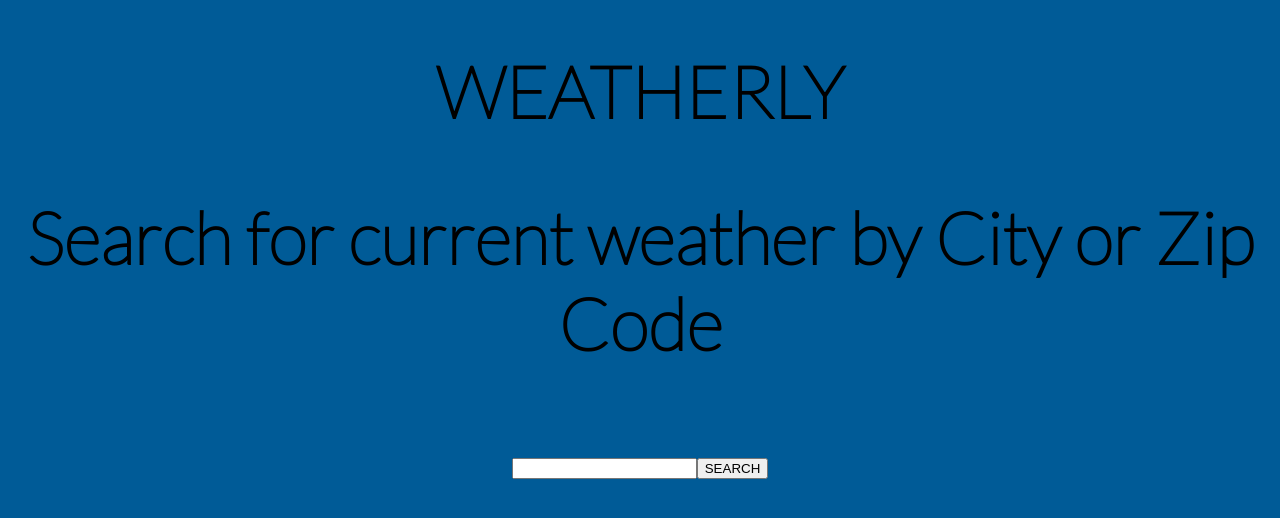
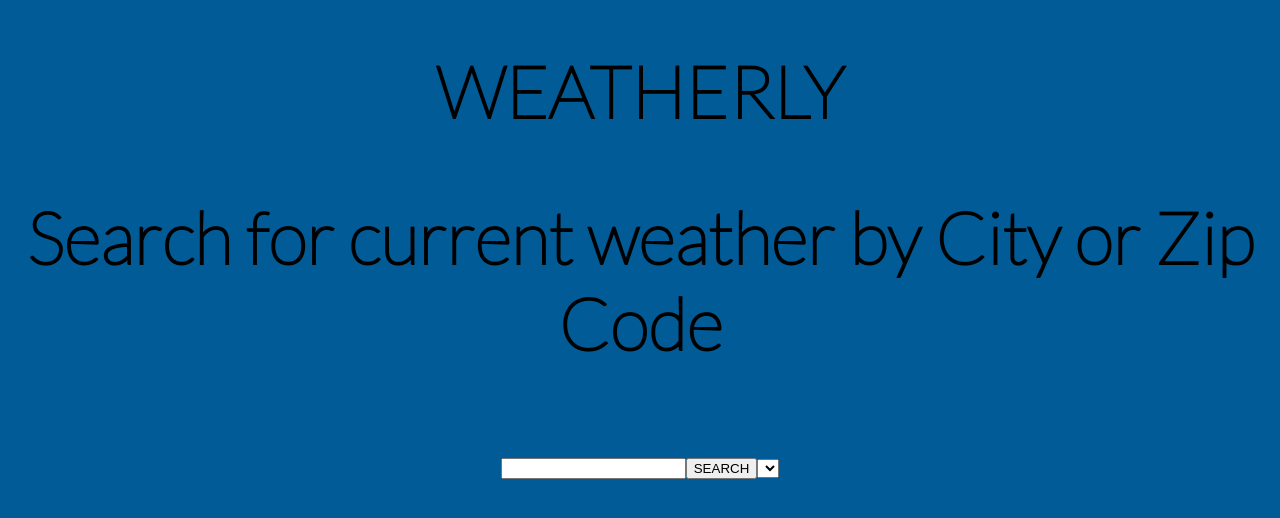
Before and after one commit to codytaft/weathrly, a React (Create React App) app: page / in a window 1280 px wide. Shown: the top 518 px of the page. Built offline with nearby package versions, Linux system fonts and the light colour scheme; no server answers.

Commit message:
Added city search functionality began implementing state drop down menu

```diff
--- a/src/App.js
+++ b/src/App.js
@@ -21,8 +21,8 @@ class App extends Component {
 
   // New weather class to store fetched weather in state
 
-  fetchAPI() {
-    fetch(`http://api.wunderground.com/api/${apiKey}/conditions/hourly/forecast10day/q/CA/San_Francisco.json`)
+  fetchAPI(location) {
+    fetch(`http://api.wunderground.com/api/${apiKey}/conditions/hourly/forecast10day/q/CO/${location}.json`)
       .then( response => response.json())
       .then( (data) => {
         this.setState({
@@ -41,8 +41,9 @@ class App extends Component {
   }
 
   setLocation = (location) => {
-    this.setState({ searchedLocation: location });
-    this.fetchAPI();
+    let noSpaceLocation = location.replace(/ /, '_')
+    this.setState({ searchedLocation: location.toUpperCase() });
+    this.fetchAPI(noSpaceLocation);
     // let locationWeather = getAllWeatherData(data);
     // this.setState({ locationData: locationWeather });
   }
--- a/src/Search.js
+++ b/src/Search.js
@@ -25,6 +25,58 @@ class Search extends Component {
       <div>
         <input type="text" onChange={this.updateVal}/>
         <button onClick={() => this.props.setLocation(this.state.inputVal)}>SEARCH</button>
+        <select name="" id="">
+          <option value=""></option>
+          <option value=""></option>
+          <option value=""></option>
+          <option value=""></option>
+          <option value=""></option>
+          <option value=""></option>
+          <option value=""></option>
+          <option value=""></option>
+          <option value=""></option>
+          <option value=""></option>
+          <option value=""></option>
+          <option value=""></option>
+          <option value=""></option>
+          <option value=""></option>
+          <option value=""></option>
+          <option value=""></option>
+          <option value=""></option>
+          <option value=""></option>
+          <option value=""></option>
+          <option value=""></option>
+          <option value=""></option>
+          <option value=""></option>
+          <option value=""></option>
+          <option value=""></option>
+          <option value=""></option>
+          <option value=""></option>
+          <option value=""></option>
+          <option value=""></option>
+          <option value=""></option>
+          <option value=""></option>
+          <option value=""></option>
+          <option value=""></option>
+          <option value=""></option>
+          <option value=""></option>
+          <option value=""></option>
+          <option value=""></option>
+          <option value=""></option>
+          <option value=""></option>
+          <option value=""></option>
+          <option value=""></option>
+          <option value=""></option>
+          <option value=""></option>
+          <option value=""></option>
+          <option value=""></option>
+          <option value=""></option>
+          <option value=""></option>
+          <option value=""></option>
+          <option value=""></option>
+          <option value=""></option>
+          <option value=""></option>
+        </select>
       </div>
     )
   }
```
